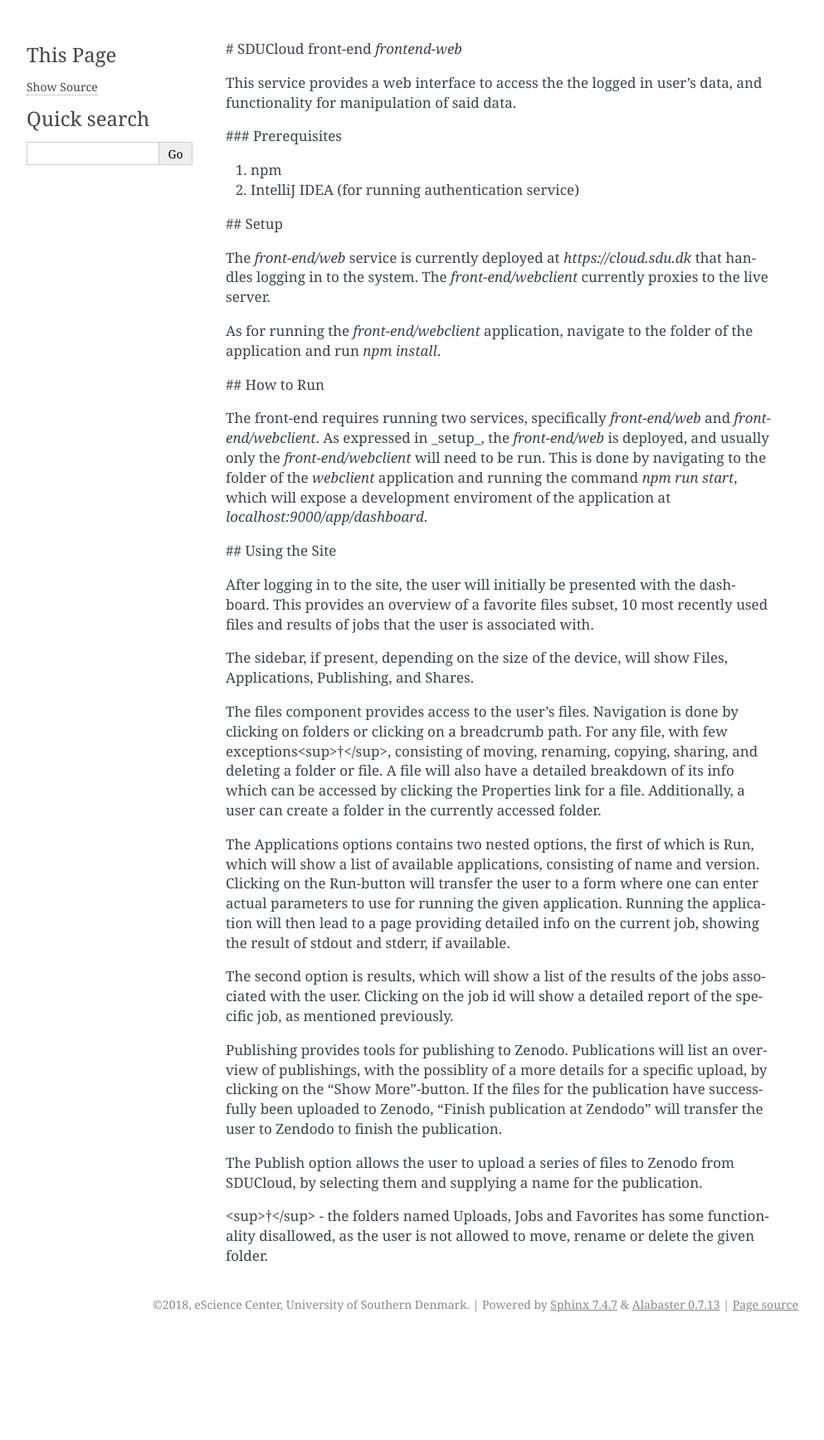
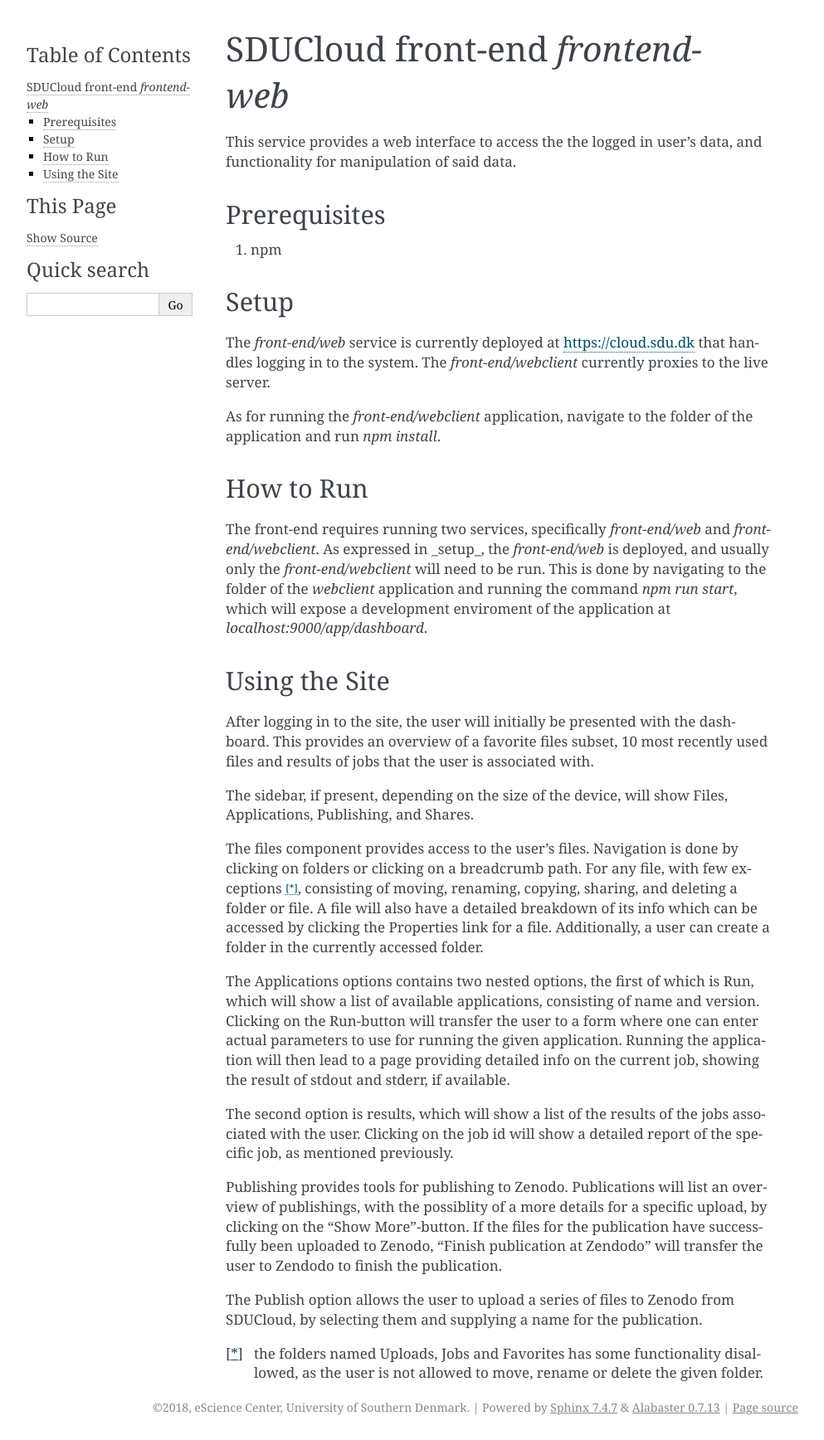
Before and after one commit to SDU-eScience/SDUCloudDoc, a Sphinx documentation site: the page built from docs/source/frontend-web.rst, in a window 1280 px wide. Shown: the whole page at 83% size, without its empty margins (148-1141 px from the left). Built offline with Sphinx 7.4.7, drawn with Linux system fonts in a browser that asks for light colours; before the commit the page ends 1612 px from its top, so only the background shows below that.

```diff
--- a/docs/source/frontend-web.rst
+++ b/docs/source/frontend-web.rst
@@ -1,39 +1,75 @@
 .. _Frontend-web:
 
-# SDUCloud front-end `frontend-web`
+================================================================================
+SDUCloud front-end `frontend-web`
+================================================================================
 
-This service provides a web interface to access the the logged in user's data, and functionality for manipulation of said data.
+This service provides a web interface to access the the logged in user's
+data, and functionality for manipulation of said data.
 
-### Prerequisites
+Prerequisites
+--------------------------------------------------------------------------------
 
 1. npm
-2. IntelliJ IDEA (for running authentication service)
 
-## Setup
+Setup
+--------------------------------------------------------------------------------
 
-The `front-end/web` service is currently deployed at `https://cloud.sdu.dk` that handles logging in to the system. The `front-end/webclient` currently proxies to the live server.
+The `front-end/web` service is currently deployed at https://cloud.sdu.dk
+that handles logging in to the system. The `front-end/webclient` currently
+proxies to the live server.
 
-As for running the `front-end/webclient` application, navigate to the folder of the application and run `npm install`.
+As for running the `front-end/webclient` application, navigate to the folder
+of the application and run `npm install`.
 
-## How to Run
+How to Run
+--------------------------------------------------------------------------------
 
-The front-end requires running two services, specifically `front-end/web` and `front-end/webclient`. As expressed in _setup_, the `front-end/web` is deployed, and usually only the `front-end/webclient` will need to be run. This is done by navigating to the folder of the `webclient` application and running the command `npm run start`, which will expose a development enviroment of the application at `localhost:9000/app/dashboard`.
+The front-end requires running two services, specifically `front-end/web` and
+`front-end/webclient`. As expressed in _setup_, the `front-end/web` is
+deployed, and usually only the `front-end/webclient` will need to be run.
+This is done by navigating to the folder of the `webclient` application and
+running the command `npm run start`, which will expose a development
+enviroment of the application at `localhost:9000/app/dashboard`.
 
-## Using the Site
+Using the Site
+--------------------------------------------------------------------------------
 
-After logging in to the site, the user will initially be presented with the dashboard. This provides an overview of a favorite files subset, 10 most recently used files and results of jobs that the user is associated with.
+After logging in to the site, the user will initially be presented with the
+dashboard. This provides an overview of a favorite files subset, 10 most
+recently used files and results of jobs that the user is associated with.
 
-The sidebar, if present, depending on the size of the device, will show Files, Applications, Publishing, and Shares.
+The sidebar, if present, depending on the size of the device, will show
+Files, Applications, Publishing, and Shares.
 
-The files component provides access to the user's files. Navigation is done by clicking on folders or clicking on a breadcrumb path. For any file, with few exceptions<sup>†</sup>, consisting of moving, renaming, copying, sharing, and deleting a folder or file. A file will also have a detailed breakdown of its info which can be accessed by clicking the Properties link for a file. Additionally, a user can create a folder in the currently accessed folder.
+The files component provides access to the user's files. Navigation is done
+by clicking on folders or clicking on a breadcrumb path. For any file, with
+few exceptions [*]_, consisting of moving, renaming, copying, sharing,
+and deleting a folder or file. A file will also have a detailed breakdown of
+its info which can be accessed by clicking the Properties link for a file.
+Additionally, a user can create a folder in the currently accessed folder.
 
-The Applications options contains two nested options, the first of which is Run, which will show a list of available applications, consisting of name and version. Clicking on the Run-button will transfer the user to a form where one can enter actual parameters to use for running the given application. Running the application will then lead to a page providing detailed info on the current job, showing the result of stdout and stderr, if available.
+The Applications options contains two nested options, the first of which is
+Run, which will show a list of available applications, consisting of name and
+version. Clicking on the Run-button will transfer the user to a form where
+one can enter actual parameters to use for running the given application.
+Running the application will then lead to a page providing detailed info on
+the current job, showing the result of stdout and stderr, if available.
 
-The second option is results, which will show a list of the results of the jobs associated with the user. Clicking on the job id will show a detailed report of the specific job, as mentioned previously.
+The second option is results, which will show a list of the results of the
+jobs associated with the user. Clicking on the job id will show a detailed
+report of the specific job, as mentioned previously.
 
-Publishing provides tools for publishing to Zenodo. Publications will list an overview of publishings, with the possiblity of a more details for a specific upload, by clicking on the "Show More"-button. If the files for the publication have successfully been uploaded to Zenodo, "Finish publication at Zendodo" will transfer the user to Zendodo to finish the publication.
+Publishing provides tools for publishing to Zenodo. Publications will list an
+overview of publishings, with the possiblity of a more details for a specific
+upload, by clicking on the "Show More"-button. If the files for the
+publication have successfully been uploaded to Zenodo, "Finish publication at
+Zendodo" will transfer the user to Zendodo to finish the publication.
 
-The Publish option allows the user to upload a series of files to Zenodo from SDUCloud, by selecting them and supplying a name for the publication.
+The Publish option allows the user to upload a series of files to Zenodo from
+SDUCloud, by selecting them and supplying a name for the publication.
 
 
-<sup>†</sup> - the folders named Uploads, Jobs and Favorites has some functionality disallowed, as the user is not allowed to move, rename or delete the given folder.
+.. [*] the folders named Uploads, Jobs and Favorites has some
+   functionality disallowed, as the user is not allowed to move, rename or
+   delete the given folder.
```
Also changed, not shown: docs/source/ansible.rst (+17 -5 lines), docs/source/api-gateway-service.rst (deleted, +0 -27 lines), docs/source/storage-service.rst (+22 -17 lines), 4 other files.
